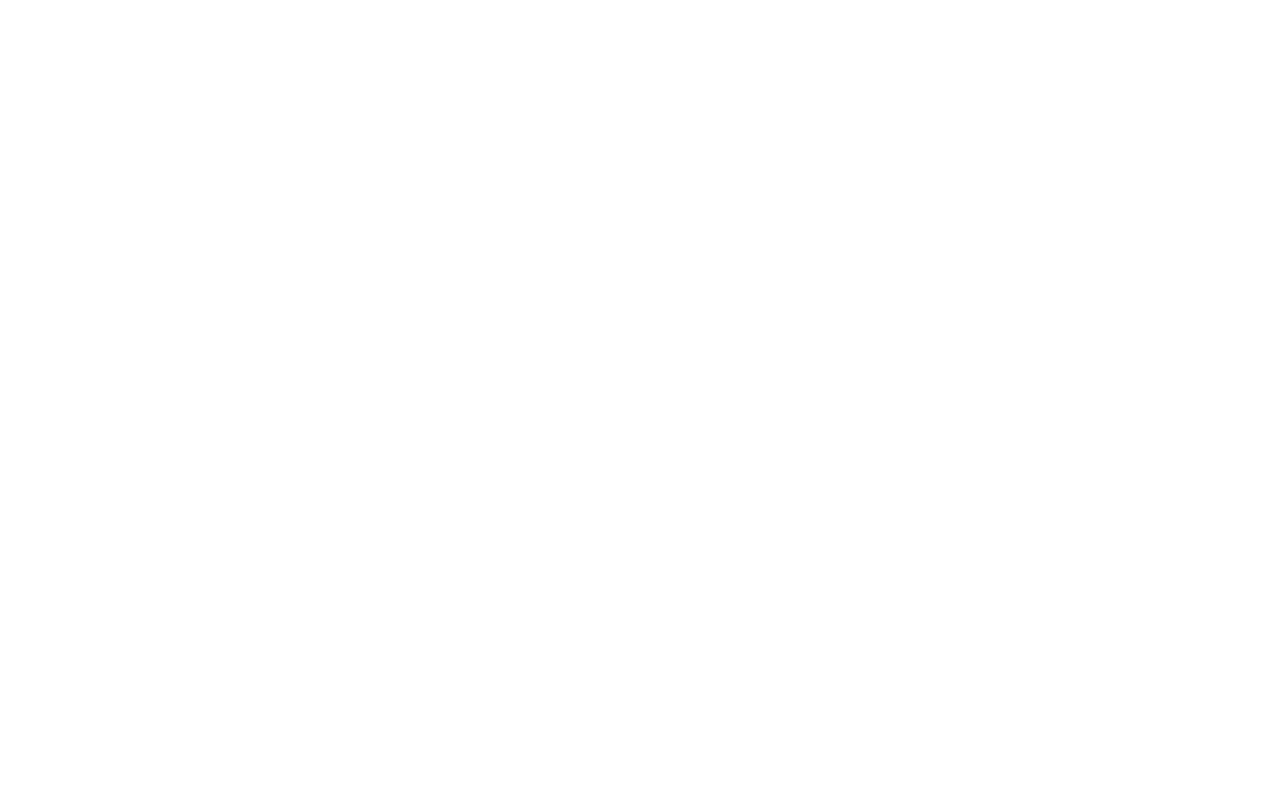
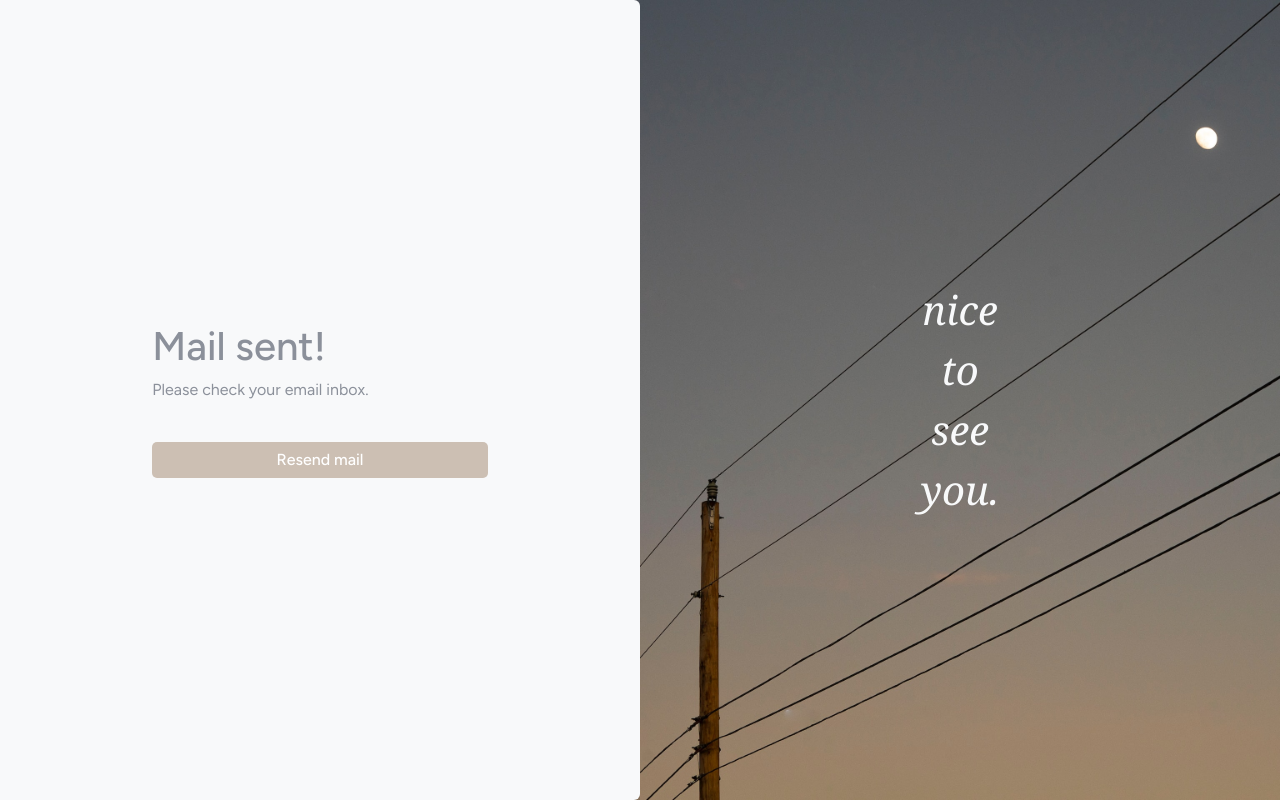
Before and after one commit to cleaningsupplies/auth_public, a React (Create React App) app: page /mailsentreset in a window 1280 px wide. Before the commit this address had no page. Built offline with nearby package versions, Linux system fonts and the light colour scheme; what realm-web would draw is missing.

Commit message:
forgot resend pw site

```diff
--- a/src/App.js
+++ b/src/App.js
@@ -5,6 +5,7 @@
 import Forgot from "./pages/Forgot.page";
 import Home from "./pages/Home.page";
 import Mailsent from "./pages/Mailsent.page";
+import MailsentReset from "./pages/MailsentReset.page";
 import PrivateRoute from "./pages/PrivateRoute.page";
 import Reset from "./pages/Reset.page";
 import Signin from "./pages/Signin.page";
@@ -29,10 +30,11 @@
        <Routes>
          <Route exact path="/signin" element={<Signin getName={getName} />} />
          <Route exact path="/signup" element={<Signup getMail={getMail} />} />
-         <Route exact path="/forgot" element={<Forgot/>} />
+         <Route exact path="/forgot" element={<Forgot getMail={getMail}/>} />
          <Route exact path="/reset" element={<Reset/>} />
          <Route exact path="/confirm" element={<Confirm getName={getName}/>} />
          <Route exact path="/mailsent" element={<Mailsent mail={mail}/>} />
+         <Route exact path="/mailsentreset" element={<MailsentReset mail={mail}/>} />
          <Route element={<PrivateRoute />}>
            <Route exact path="/" element={<Home name={name} />} />
          </Route>
--- a/src/contexts/user.context.js
+++ b/src/contexts/user.context.js
@@ -78,7 +78,7 @@
  const confirmNewUser = async (token, tokenId) => {
   try{
     await app.emailPasswordAuth.confirmUser({token, tokenId});
-    return "User confirmed"
+    return "User confirmed."
   }catch(error){
     throw error;
   }
@@ -87,7 +87,7 @@
  const sendPasswordResetMail = async (email) => {
     try{
       await app.emailPasswordAuth.sendResetPasswordEmail({email});
-      return "Mail sent!"
+      return "Mail sent."
     }catch(error){
       throw error
     }
@@ -96,10 +96,20 @@
  const resetPassword = async (token, tokenId, password) => {
     try{
       await app.emailPasswordAuth.resetPassword({token, tokenId, password});
-      return "Password reset!"
+      return "Password reset."
     }catch(error){
       throw error;
     }
+ }
+
+ const resendResetPassword = async (email) => {
+    try{
+      await app.emailPasswordAuth.sendResetPasswordEmail({email});
+      return "Reset mail resent.";
+    }catch(error){
+      throw error;
+    }
+
  }
 
  const fetchUser = async () => {
@@ -124,7 +134,7 @@
    }
  }
 
- return <UserContext.Provider value={{ user, setUser, fetchUser, emailPasswordLogin, emailPasswordSignup, logOutUser, sendPasswordResetMail, resetPassword, confirmNewUser, resendConfirmationMail }}>
+ return <UserContext.Provider value={{ user, setUser, fetchUser, emailPasswordLogin, emailPasswordSignup, logOutUser, sendPasswordResetMail, resetPassword, confirmNewUser, resendConfirmationMail, resendResetPassword }}>
    {children}
  </UserContext.Provider>;
 }
--- a/src/pages/Forgot.page.js
+++ b/src/pages/Forgot.page.js
@@ -8,12 +8,12 @@
 import { Link, useLocation, useNavigate } from "react-router-dom";
 import { UserContext } from "../contexts/user.context";
 
-export default function Forgot() {
+export default function Forgot({getMail}) {
 
     const navigate = useNavigate();
     const location = useLocation();
 
-    const { sendPasswordResetMail } = useContext(UserContext);
+    const { resendResetPassword } = useContext(UserContext);
 
     const [form, setForm] = useState({
         email : ""
@@ -25,15 +25,15 @@
     };
 
     const redirectNow = () => {
+        getMail(form.email);
         const redirectTo = location.search.replace("?redirectTo=", "");
-        navigate(redirectTo ? redirectTo : "/signin");
+        navigate(redirectTo ? redirectTo : "/mailsentreset");
     }
 
     const onSubmit = async (event) => {
         event.preventDefault();
         try {
-            await sendPasswordResetMail(form.email);
-            alert("We've sent you a reset link. Please check your e-mail inbox.")
+            await resendResetPassword(form.email);
             redirectNow();
         } catch (error) {
             if (error.statusCode === 404) {
--- /dev/null
+++ b/src/pages/MailsentReset.page.js
@@ -0,0 +1,54 @@
+import '../css/app.css';
+import Container from 'react-bootstrap/Container';
+import Row from 'react-bootstrap/Row';
+import Col from 'react-bootstrap/Col';
+import { useContext } from "react";
+import { UserContext } from "../contexts/user.context";
+
+export default function MailsentReset(props) {
+
+    const { resendConfirmationMail } = useContext(UserContext);
+
+    const resendMail = async (event) => {
+        let email = props.mail;
+        event.preventDefault();
+        try{
+            const user = await resendConfirmationMail(email);
+            if (user) {
+                alert(user)
+            }
+        } catch (error) {
+            alert(error);
+        }
+    };
+
+
+    return (
+        <div className="app">
+            <Container fluid>
+                <Row>
+                    <Col sm id="signup" className="bg-light rounded-end">
+                        <div className='sign-container'>
+                            <Container fluid>
+                                <Row className="justify-content-md-center mb-4">
+                                    <Col xs lg="7">
+                                        <h1>Mail sent!</h1>
+                                        <p>Please check your email inbox.</p>
+                                    </Col>
+                                </Row>
+                                <Row className="justify-content-md-center">
+                                    <Col xs lg="7">
+                                            <div className="d-grid gap-2">
+                                                <input type="button" className='btn-enter' value="Resend mail" onClick={resendMail}></input>
+                                            </div>
+                                    </Col>
+                                </Row>
+                            </Container>
+                        </div>
+                    </Col>
+                    <Col sm className="right_media">nice<br></br>to<br></br>see<br></br>you.</Col>
+                </Row>
+            </Container>
+        </div>
+    )
+}
```
